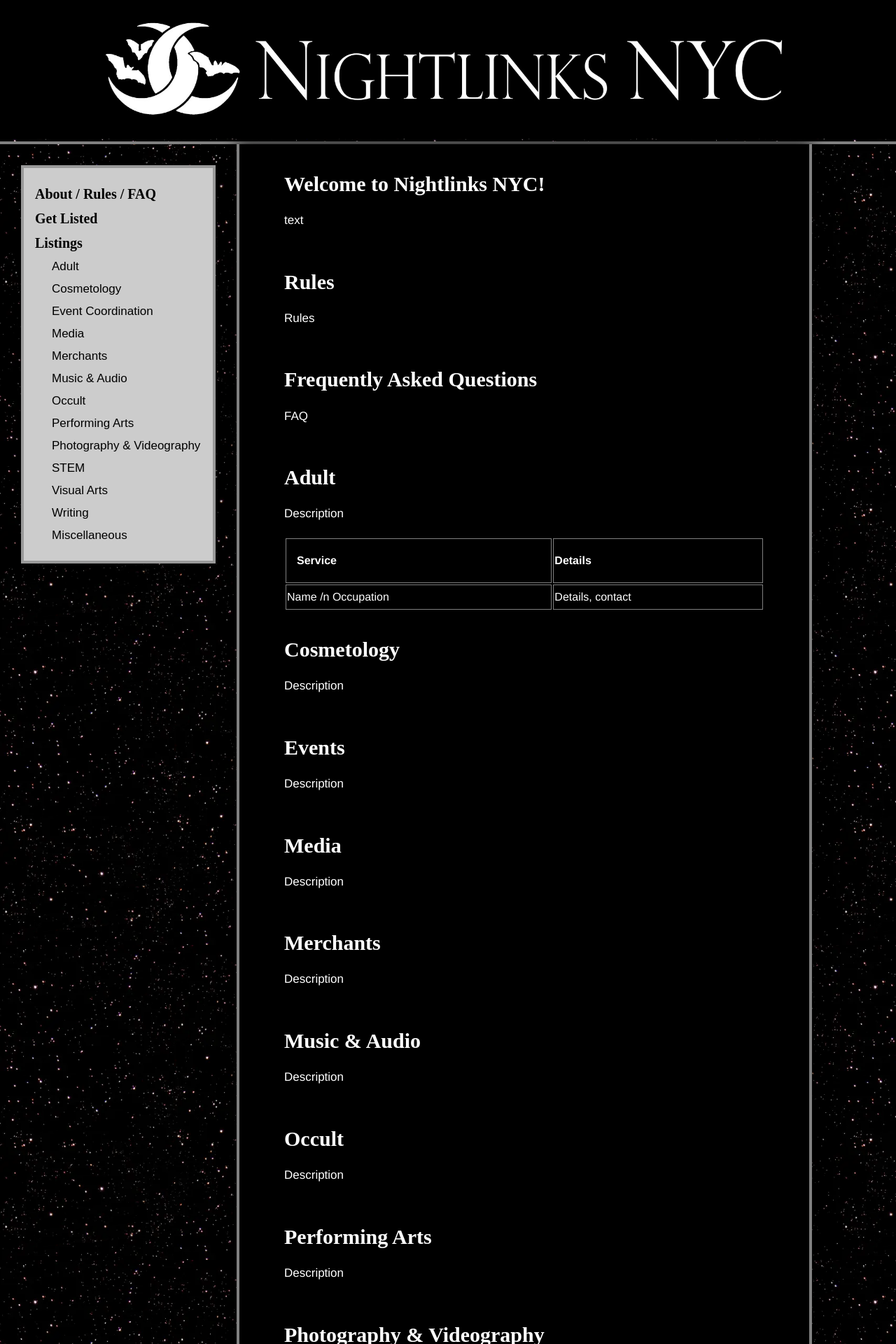
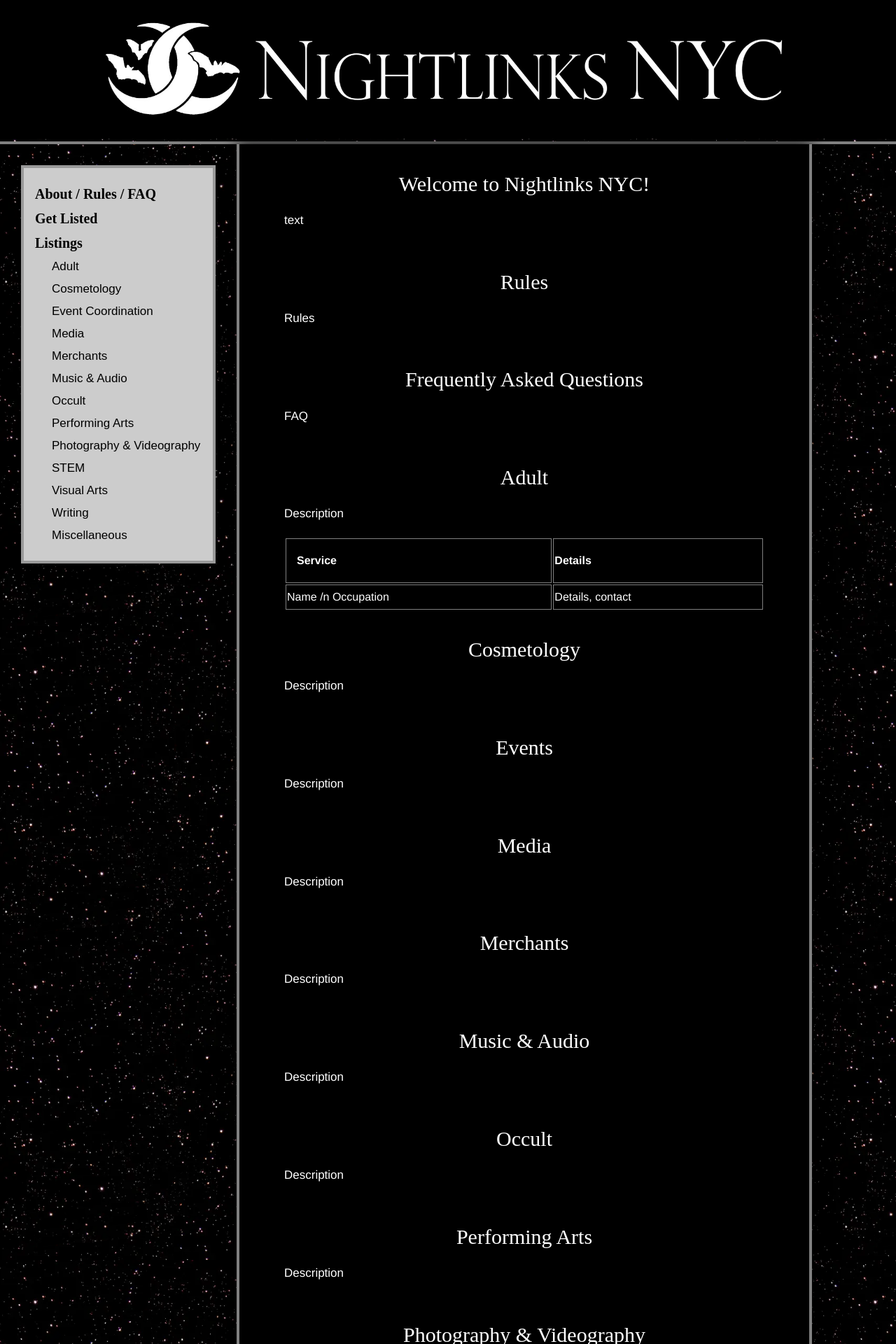
Before and after one commit to katcottrell/katcottrell.github.io, a PHP site: page /vampire-interviews/nightlinks.html in a window 1280 px wide. Shown: the top 1920 px of the page at 70% size. Run offline with PHP 8.4, Linux system fonts and the light colour scheme.

Commit message:
Update nightStyle.css

```diff
--- a/vampire-interviews/nightStyle.css
+++ b/vampire-interviews/nightStyle.css
@@ -23,7 +23,7 @@
 }
 
 body {
-	background: var(--myTrueBlack);
+	background: #000000cc;
 	background-image: url(https://katcottrell.github.io/vampire-interviews/starry%20sky.png);
 	background-size: 600px;
 	background-repeat: repeat;
@@ -35,8 +35,9 @@
 h1, h2, h3 {
 	padding: 0;
 	color: var(--myTrueWhite);
-	font-family: serif;
-	font-weight: bold;
+	font-family: "Copperplate Gothic Light", serif;
+	font-weight: normal;
+	text-align: center;
 }
 
 h1 {
```
